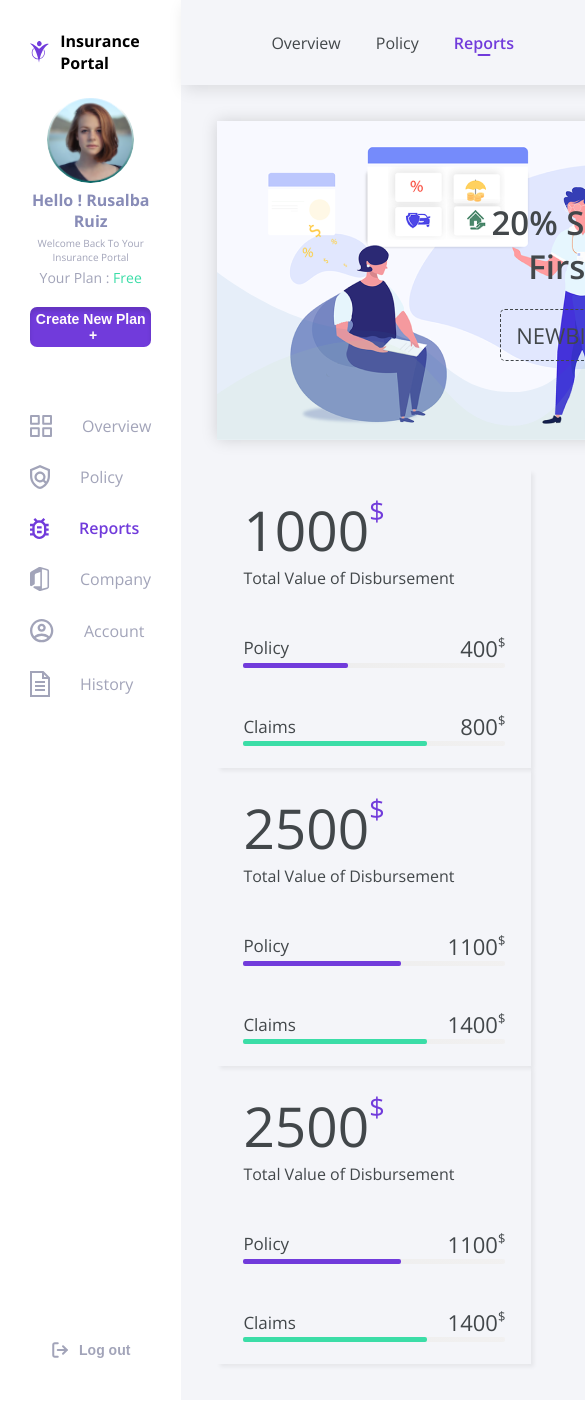
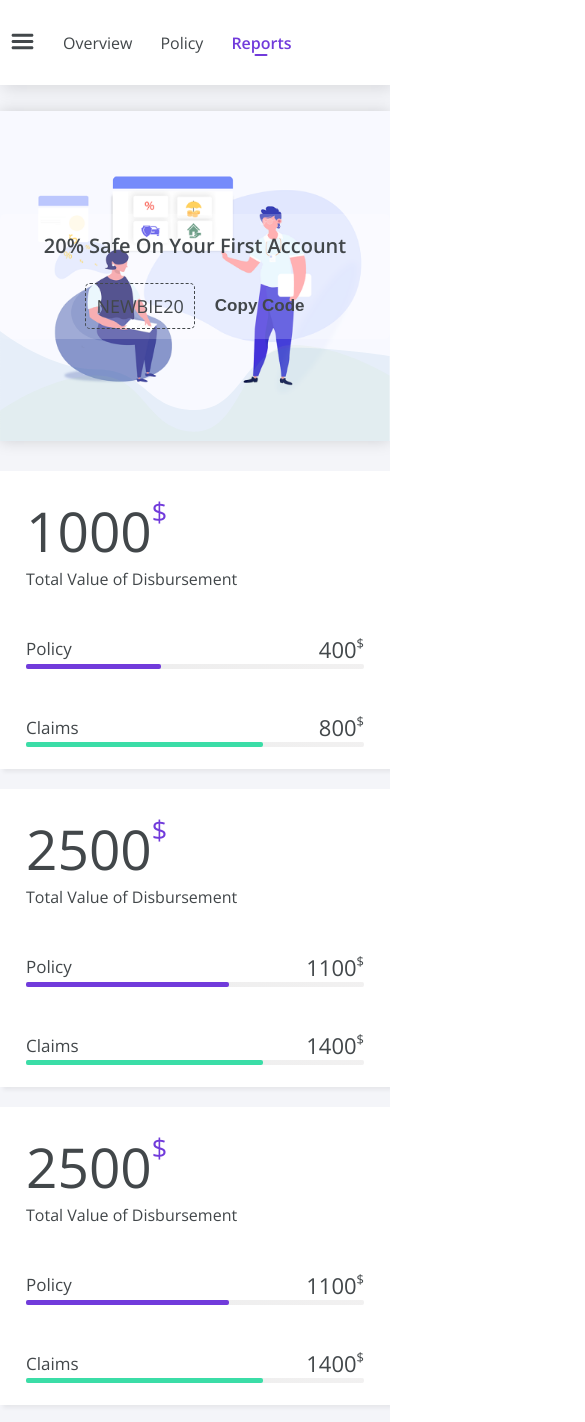
Before and after one commit to UcheSylvester/insurance-portal, a React (Create React App) app: page / in a window 390 px wide. Shown: the top 1422 px of the page, 585 px wide, since content can reach past the window. Before the commit the page ends 1400 px from the top, so only its background shows below. Built offline with nearby package versions, Linux system fonts and the light colour scheme.

Commit message:
responsiveness fixes

```diff
--- a/src/components/Banner/index.tsx
+++ b/src/components/Banner/index.tsx
@@ -8,7 +8,7 @@ import "./styles.scss";
 
 const Banner = () => (
   <section className="banner">
-    <img src={BannerImage} alt="banner" />
+    <img src={BannerImage} alt="banner" className="banner__image" />
 
     <div className="banner__details">
       <h2 className="banner__title">20% Safe On Your First Account</h2>
--- a/src/components/Banner/styles.scss
+++ b/src/components/Banner/styles.scss
@@ -1,9 +1,20 @@
+@mixin transparentBackgroundColor($color, $opacity) {
+  background-color: rgba(red($color), green($color), blue($color), $opacity);
+}
+
 .banner {
   display: flex;
   align-items: center;
   background-color: var(--color-white-beije-light);
   box-shadow: var(--box-shadow-banner);
   position: relative;
+  height: 33rem;
+
+  &__image {
+    max-width: 52rem;
+    width: 100%;
+    height: auto;
+  }
 
   &__details {
     display: flex;
@@ -11,12 +22,16 @@
     align-items: center;
     text-align: center;
     position: absolute;
-    width: 60%;
+    width: 100%;
+    padding: 1rem;
     right: 0;
+    border-radius: 0.5rem;
+
+    @include transparentBackgroundColor(white, 0.2);
   }
 
   &__title {
-    font-size: 3.3rem;
+    font-size: 2rem;
     line-height: 4.4rem;
     font-weight: 600;
   }
@@ -24,12 +39,12 @@
   &__promo {
     display: flex;
     align-items: center;
-    font-size: 2.2rem;
-    margin-top: 2rem;
+    font-size: 1.8rem;
+    margin-top: 1.5rem;
 
     &-code {
       border: 1px dashed var(--color-text);
-      padding: 1rem 1.5rem;
+      padding: 1rem;
       border-radius: 0.5rem;
       margin-right: 2rem;
       font-weight: 400;
@@ -39,7 +54,7 @@
     .button {
       color: var(--color-text);
       font-weight: 600;
-      font-size: 2rem;
+      font-size: 1.7rem;
     }
   }
 
@@ -49,4 +64,31 @@
     opacity: 0.1;
     width: 100%;
   }
+
+  @media screen and (min-width: 640px) {
+    &__details {
+      width: 60%;
+      background-color: transparent;
+    }
+  }
+
+  @media screen and (min-width: 1000px) {
+    &__title {
+      font-size: 3.3rem;
+      line-height: 4.4rem;
+    }
+
+    &__promo {
+      font-size: 2.2rem;
+      margin-top: 2rem;
+
+      &_code {
+        padding: 1rem 1.5rem;
+      }
+
+      .button {
+        font-size: 2rem;
+      }
+    }
+  }
 }
--- a/src/components/Header/index.tsx
+++ b/src/components/Header/index.tsx
@@ -1,12 +1,19 @@
 import { ILink } from "../../routes/links";
+import Button from "../Button";
 import Link from "../Link";
 import "./styles.scss";
 
+import { ReactComponent as MenuIcon } from "../../assets/icons/menu-icon.svg";
+
 export interface HeaderProps {
   links: ILink[];
+  toggleSidebar: () => void;
 }
-const Header: React.FC<HeaderProps> = ({ links }) => (
+const Header: React.FC<HeaderProps> = ({ links, toggleSidebar }) => (
   <header className="header">
+    <Button variant="ghost" className="header__menu" onClick={toggleSidebar}>
+      <MenuIcon />
+    </Button>
     <nav className="header__navigation">
       {links.map(({ label, path }) => (
         <Link to={path} key={path} isUnderlined>
--- a/src/components/Header/styles.scss
+++ b/src/components/Header/styles.scss
@@ -4,13 +4,44 @@
   min-height: 8.5rem;
   box-shadow: var(--box-shadow-header);
   width: 100%;
+  background-color: var(--color-white);
+
+  .button.header__menu {
+    width: fit-content;
+    margin-left: 1rem;
+
+    svg {
+      width: 2.5rem;
+      height: 2.5rem;
+      fill: var(--color-text);
+    }
+  }
 
   &__navigation {
-    margin-left: 5.5rem;
     display: flex;
 
     .link {
-      margin-left: 3.5rem;
+      margin-left: 2.8rem;
+    }
+  }
+
+  @media (min-width: 640px) {
+    .button.header__menu {
+      display: none;
+    }
+
+    &__navigation {
+      margin-left: 3rem;
+
+      .link {
+        margin-left: 3.5rem;
+      }
+    }
+  }
+
+  @media screen and (min-width: 1000px) {
+    &__navigation {
+      margin-left: 5.5rem;
     }
   }
 }
--- a/src/components/Layout/index.tsx
+++ b/src/components/Layout/index.tsx
@@ -1,3 +1,4 @@
+import { useState } from "react";
 import { basicLinks, sideLinks } from "../../routes/links";
 import Header from "../Header";
 import Sidebar from "../Sidebar";
@@ -9,12 +10,20 @@ export interface LayoutProps {
 }
 
 const Layout: React.FC<LayoutProps> = ({ children }) => {
+  const [isSidebarOpen, setIsSidebarOpen] = useState(false);
+
+  const toggleSidebar = () => setIsSidebarOpen(!isSidebarOpen);
+
   return (
     <div className="layout">
-      <Sidebar links={sideLinks} />
+      <Sidebar
+        links={sideLinks}
+        isSidebarOpen={isSidebarOpen}
+        toggleSidebar={toggleSidebar}
+      />
 
       <div className="layout__content">
-        <Header links={basicLinks} />
+        <Header toggleSidebar={toggleSidebar} links={basicLinks} />
         {children}
       </div>
     </div>
--- a/src/components/Layout/styles.scss
+++ b/src/components/Layout/styles.scss
@@ -1,6 +1,7 @@
 .layout {
   display: flex;
   min-height: 100vh;
+  position: relative;
 
   &__content {
     flex: 1;
--- a/src/components/Logo/index.tsx
+++ b/src/components/Logo/index.tsx
@@ -1,16 +1,18 @@
 import { ReactComponent as LogoImage } from "../../assets/logo/logo.svg";
+import Link from "../Link";
 
 import "./styles.scss";
 
 export interface LogoProps {
   brandName?: string;
+  path?: string;
 }
 
-const Logo: React.FC<LogoProps> = ({ brandName }) => (
-  <div className="brand-logo">
+const Logo: React.FC<LogoProps> = ({ brandName, path = "/" }) => (
+  <Link className="brand-logo" to={path}>
     <LogoImage />
     {brandName && <h1 className="brand-name">{brandName}</h1>}
-  </div>
+  </Link>
 );
 
 export default Logo;
--- a/src/components/Logo/styles.scss
+++ b/src/components/Logo/styles.scss
@@ -9,5 +9,12 @@
     color: var(--color-black);
     font-size: 1.6rem;
     margin-left: 1.1rem;
+    display: none;
+  }
+
+  @media screen and (min-width: 1000px) {
+    &-name {
+      display: block;
+    }
   }
 }
--- a/src/components/ReportCard/styles.scss
+++ b/src/components/ReportCard/styles.scss
@@ -3,8 +3,7 @@
   flex-direction: column;
   justify-content: space-around;
   box-shadow: var(--box-shadow-card);
-  max-width: 31.4rem;
-  width: 100%;
+  background-color: var(--color-white);
   height: 29.8rem;
   padding: 0 2.6rem;
 
--- a/src/components/Sidebar/index.tsx
+++ b/src/components/Sidebar/index.tsx
@@ -6,16 +6,29 @@ import Link from "../Link";
 import LadyImage from "../../assets/images/lady.png";
 import { ReactComponent as LogoutIcon } from "../../assets/icons/logout.svg";
 
+import { ReactComponent as MenuIcon } from "../../assets/icons/menu-icon.svg";
+import { ReactComponent as CloseIcon } from "../../assets/icons/close-icon.svg";
 import { ILink } from "../../routes/links";
 
 import "./styles.scss";
 
 export interface SiderbarProps {
   links: ILink[];
+  isSidebarOpen: boolean;
+  toggleSidebar: () => void;
 }
 
-const Sidebar: React.FC<SiderbarProps> = ({ links }) => (
-  <nav className="sidebar">
+const Sidebar: React.FC<SiderbarProps> = ({
+  links,
+  isSidebarOpen,
+  toggleSidebar,
+}) => (
+  <>
+    <nav className={`sidebar ${isSidebarOpen ? "sidebar--open" : ""}`}>
+      <Button variant="ghost" className="sidebar__menu" onClick={toggleSidebar}>
+        {isSidebarOpen ? <CloseIcon /> : <MenuIcon />}
+      </Button>
+
       <Logo brandName="Insurance Portal" />
 
       <Avatar src={LadyImage} alt=" Rusalba Ruiz" />
@@ -30,7 +43,7 @@ const Sidebar: React.FC<SiderbarProps> = ({ links }) => (
         </p>
       </div>
 
-    <Button>
+      <Button className="sidebar__create-plan">
         Create New Plan <span>+</span>
       </Button>
 
@@ -38,16 +51,22 @@ const Sidebar: React.FC<SiderbarProps> = ({ links }) => (
         {links.map(({ label, path, icon: Icon }) => (
           <li className="sidebar__link" key={path}>
             <Link to={path}>
-            <Icon /> {label}
+              <Icon /> <span>{label}</span>
             </Link>
           </li>
         ))}
       </ul>
 
       <Button className="sidebar__logout" variant="ghost">
-      <LogoutIcon /> Log out
+        <LogoutIcon /> <span>Log out</span>
       </Button>
     </nav>
+
+    {/* <div
+        className={`sidebar__overlay${isSidebarOpen ? "--open" : ""}`}
+        onClick={toggleSidebar}
+      /> */}
+  </>
 );
 
 export default Sidebar;
--- a/src/components/Sidebar/styles.scss
+++ b/src/components/Sidebar/styles.scss
@@ -1,11 +1,63 @@
+@mixin SidebarLargeStyles {
+  max-width: 30.6rem;
+  padding: 3rem;
+  visibility: visible;
+
+  .user-details {
+    visibility: visible;
+  }
+
+  &__create-plan {
+    visibility: visible;
+  }
+
+  &__link {
+    .link {
+      svg {
+        margin-right: 3rem;
+      }
+
+      span {
+        display: block;
+      }
+    }
+  }
+
+  &__logout.button {
+    svg {
+      margin-right: 1rem;
+    }
+
+    span {
+      display: block;
+    }
+  }
+}
+
 .sidebar {
   display: flex;
   flex-direction: column;
   align-items: center;
-  max-width: 100%;
-  width: 30.6rem;
   box-shadow: var(--box-shadow-sidebar);
-  padding: 3rem;
+  padding: 1rem 2rem;
+  transition: all 0.3s linear;
+
+  visibility: hidden;
+  width: 100%;
+  max-width: 0;
+  padding: 0;
+
+  &__menu {
+    width: fit-content;
+    margin-top: 2rem;
+    margin-bottom: 2rem;
+
+    svg {
+      width: 2.5rem;
+      height: 2.5rem;
+      fill: var(--color-text);
+    }
+  }
 
   .avatar {
     margin-top: 2.2rem;
@@ -21,6 +73,7 @@
       margin-bottom: 2rem;
       font-weight: 400;
       color: var(--color-grey);
+      visibility: hidden;
     }
 
     &-name {
@@ -44,8 +97,10 @@
     }
   }
 
-  .button span {
-    margin-left: 0.5rem;
+  &__create-plan {
+    span {
+      margin-left: 0.5rem;
+    }
   }
 
   &__links {
@@ -63,19 +118,82 @@
       }
 
       svg {
-        margin-right: 3rem;
+        margin-right: 0;
+      }
+
+      span {
+        display: none;
       }
     }
   }
 
-  &__logout {
+  &__logout.button {
     margin-top: auto;
     display: flex;
     align-items: center;
     justify-content: center;
 
     svg {
-      margin-right: 1rem;
+      margin-right: 0;
+    }
+
+    span {
+      display: none;
+      margin: 0;
     }
   }
+
+  @media (min-width: 640px) {
+    width: 100%;
+    max-width: 10rem;
+    visibility: visible;
+    padding: 1rem 2rem;
+
+    &__create-plan {
+      visibility: hidden;
+    }
+  }
+
+  @media screen and (min-width: 1000px) {
+    &__menu {
+      display: none;
+    }
+
+    @include SidebarLargeStyles;
+  }
+
+  &--open {
+    max-width: 30rem;
+    padding: 3rem;
+    position: absolute;
+    background-color: white;
+    z-index: 10;
+    height: 100%;
+    visibility: visible;
+
+    .brand-name {
+      display: block;
+    }
+
+    .sidebar {
+      &__menu {
+        margin-left: auto;
+        margin-top: -1rem;
+      }
+
+      @include SidebarLargeStyles;
+    }
+  }
+
+  &__overlay--open {
+    content: "";
+    position: absolute;
+    top: 0;
+    left: 0;
+    width: 100%;
+    height: 100%;
+    background-color: red;
+    opacity: 0.5;
+    z-index: 1;
+  }
 }
--- a/src/pages/ReportsPage/styles.scss
+++ b/src/pages/ReportsPage/styles.scss
@@ -1,14 +1,23 @@
 .reports-page {
   display: flex;
   flex-direction: column;
-  max-width: 100rem;
+  max-width: 103rem;
   width: 100%;
-  margin: 3.6rem;
+  padding: 2.6rem 0;
 
   &__cards {
-    display: flex;
-    flex-wrap: wrap;
-    justify-content: space-between;
     margin-top: 3rem;
+    display: grid;
+    grid-template-columns: repeat(auto-fit, minmax(26rem, 1fr));
+    grid-gap: 2rem;
+  }
+
+  @media screen and (min-width: 640px) {
+    padding: 3rem;
+
+    &__cards {
+      grid-template-columns: repeat(auto-fit, minmax(30rem, 1fr));
+      grid-gap: 3rem;
+    }
   }
 }
```
Also changed, not shown: src/assets/icons/close-icon.svg (added), src/assets/icons/menu-icon.svg (added). Lines whose indentation alone changed are shown as unchanged.
